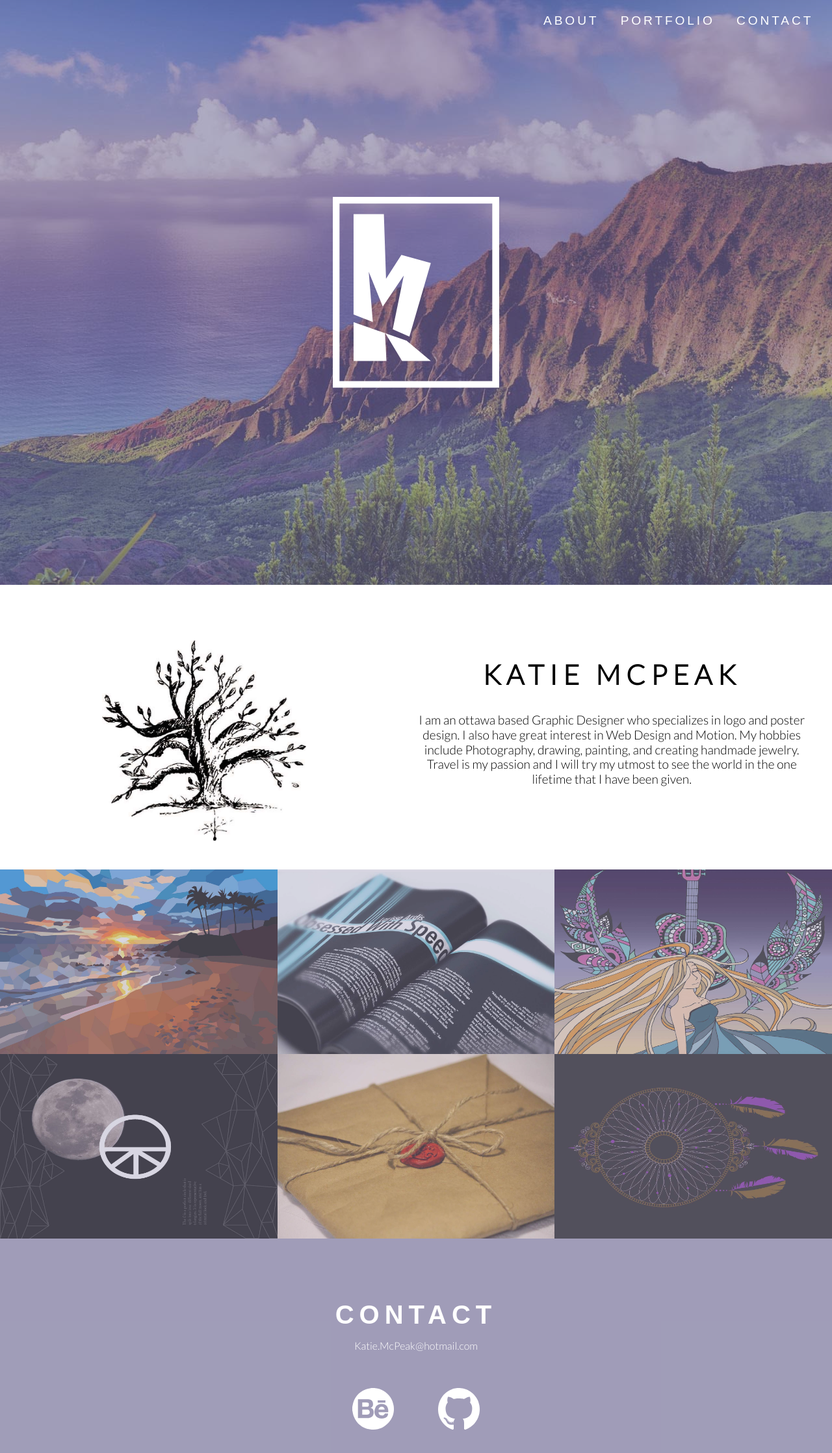
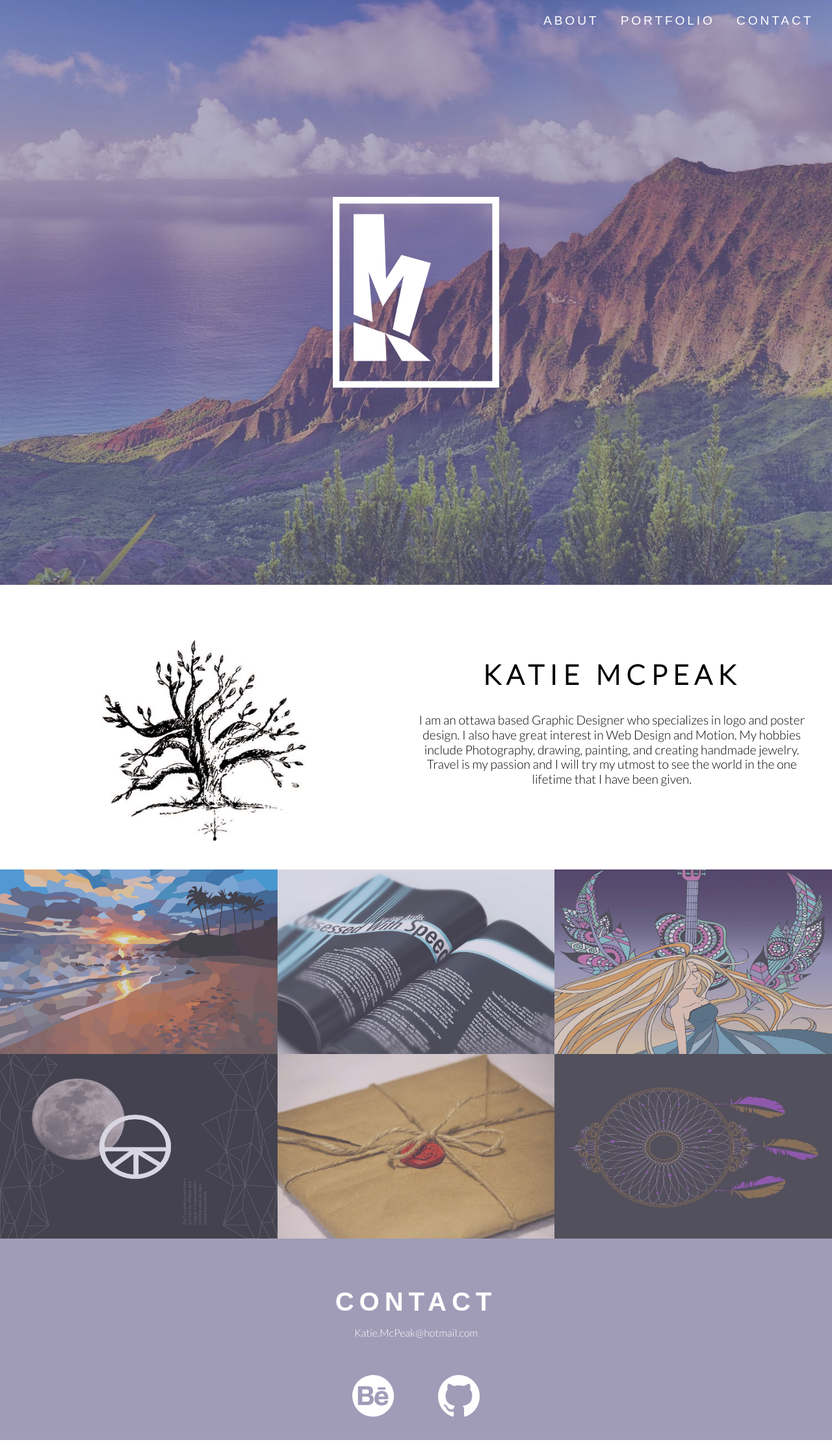
Before and after one commit to katiemcpeak/portfolio-coming-soon, a Jekyll site: the page built from index.html, in a window 1280 px wide. Shown: the whole page at 65% size. Built offline with Jekyll 4.4.1, drawn with Linux system fonts in a browser that asks for light colours; nearby versions of some CDN libraries.

Commit message:
trying to fix speed

```diff
--- a/_includes/css/main.css
+++ b/_includes/css/main.css
@@ -129,7 +129,7 @@
 
 h2 {
     margin: 0;
-    padding-top: 2em;
+    padding-top: 1.5em;
     text-transform: uppercase;
     font-size: 2.5em;
     letter-spacing: .2em;
--- a/_layouts/default.html
+++ b/_layouts/default.html
@@ -1,13 +1,12 @@
 <!DOCTYPE html>
 <html lang="en-ca">
 <head>
+    <link href='https://fonts.googleapis.com/css?family=Lato:300' rel='stylesheet' type='text/css'>
+    <link href="{{site.baseurl}}/css/portfolio.css" rel="stylesheet">
     <meta charset="utf-8">
     <title>KatieDesign</title>
 
     <meta name="viewport" content="width=device-width,initial-scale=1">
-    <link href='https://fonts.googleapis.com/css?family=Lato:300' rel='stylesheet' type='text/css'>
-
-    <link href="{{site.baseurl}}/css/portfolio.css" rel="stylesheet">
 </head>
 
 <body>
```
